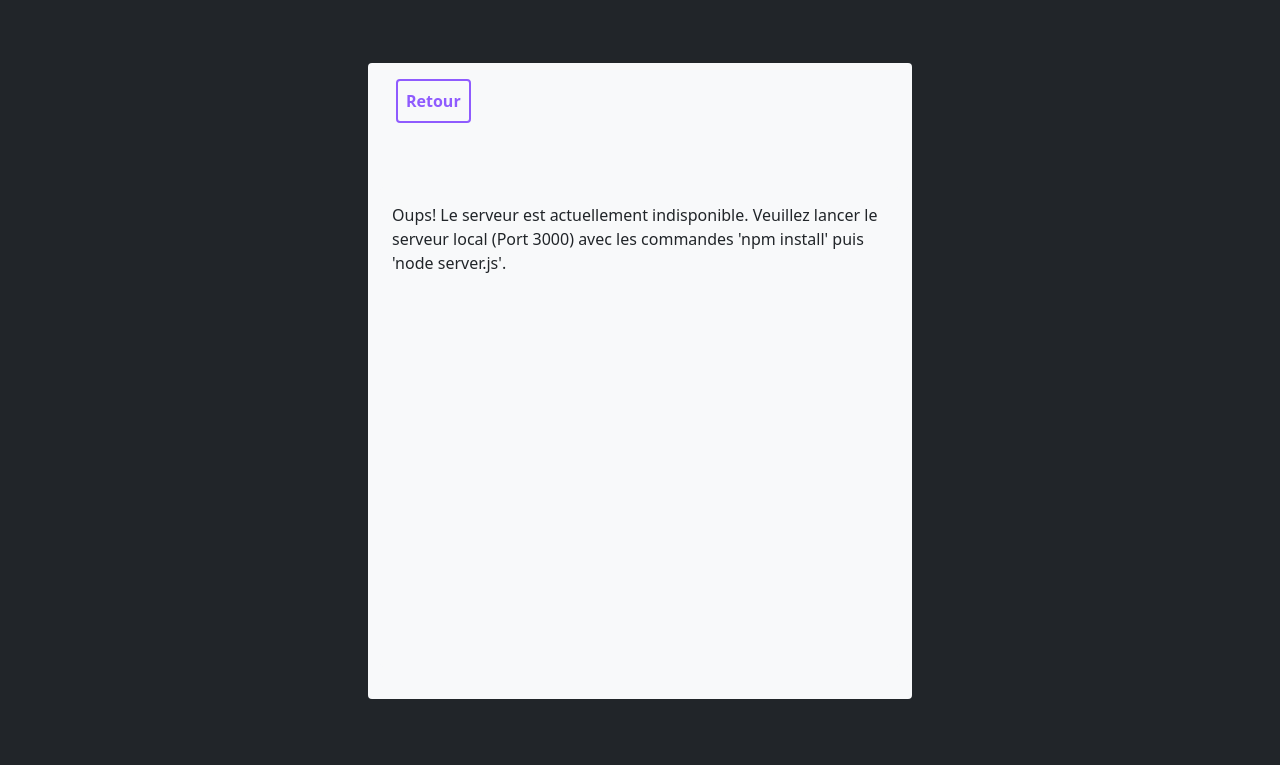
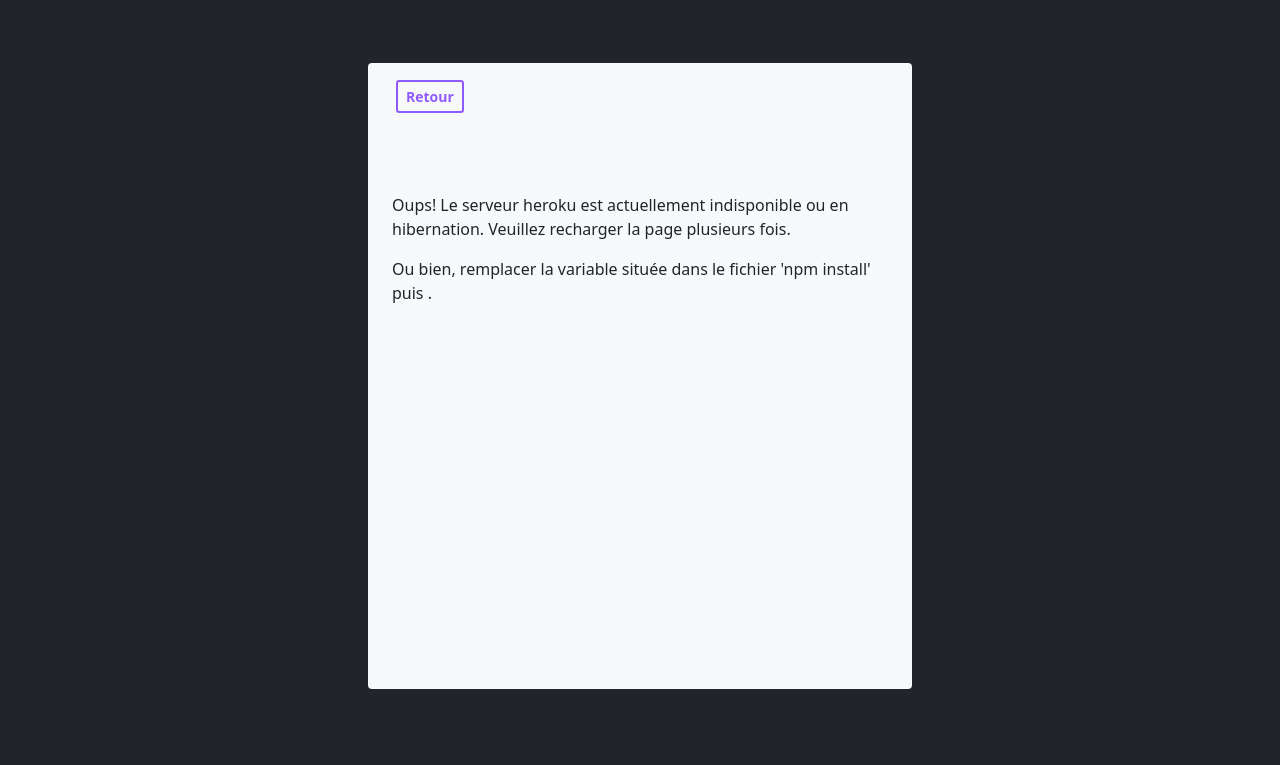
Before and after one commit to MartinBINARD/MartinBinard_5_23082021, a website: page Front-end/card.html in a window 1280 px wide. Shown: the part 76-841 px from the top of the page. Drawn offline with nearby package versions, Linux system fonts and the light colour scheme; no server answers; a web font is replaced by a local one.

Commit message:
Add instruction in README.md & new server error warning message

```diff
--- a/Front-end/card.html
+++ b/Front-end/card.html
@@ -61,7 +61,7 @@
       <!-- MODAL END-->
       <div class="d-flex align-items-stretch justify-content-center bg-dark py-5">
         <div class="container my-3 py-3 rounded bg-light" style="max-width: 34rem;">
-          <a href="index.html" class="btn fw-bold button-orinoco mb-5 mx-3">Retour</a>
+          <a href="index.html" class="btn btn-sm fw-bold button-orinoco mb-5 mx-3">Retour</a>
           <div class="card-fluid" id="main-content">
             <!-- CONTENT -->
           </div>
--- a/Front-end/public/js/api-config.js
+++ b/Front-end/public/js/api-config.js
@@ -1,3 +1,5 @@
 let apiURL = (location.hostname === 'localhost' || location.hostname === '127.0.0.1')
     ? 'http://localhost:3000'
     : 'https://oc-orinoco-binard.herokuapp.com'
+
+// let apiURL = 'http://localhost:3000';
--- a/Front-end/public/js/card.js
+++ b/Front-end/public/js/card.js
@@ -15,8 +15,8 @@ function getCardItem () {
                 <img class='img-fluid rounded' src=${datas.imageUrl} alt='appareil photo années 60'>
             </div>
             <div class='card-body mx-3'>
-                <div class='d-flex justify-content-between align-items-center'>
-                  <div class='card-title fs-3' id='itemName'>${datas.name}</div>
+                <div class='card-title d-flex justify-content-between align-items-center'>
+                  <div class='fs-3' id='itemName'>${datas.name}</div>
                   <div class='d-flex align-items-center fs-4'>
                     <div id='itemPrice'>${datas.price/1000}</div>
                     <div>€</div>
@@ -36,7 +36,7 @@ function getCardItem () {
                 </select>
             </div>
             <div class='d-flex align-items-center my-3'>
-                <button type='button' class='btn fw-bold button-orinoco ms-3' data-bs-toggle='modal' data-bs-target='#cartModal' id='buttonAddToCart'>Ajouter au panier</button>
+                <button type='button' class='btn btn-sm fw-bold button-orinoco ms-3' data-bs-toggle='modal' data-bs-target='#cartModal' id='buttonAddToCart'>Ajouter au panier</button>
             </div>`;
             // Loop display item options
             const itemLenses = datas.lenses;
--- a/Front-end/public/js/index.js
+++ b/Front-end/public/js/index.js
@@ -19,7 +19,7 @@ function getItems() {
               "<div class='card-title fs-3'>"+data.name+"</div>"+
               "<p class='card-text'>"+data.description+"</p>"+
               "<div class='d-flex justify-content-between align-items-center'>"+
-                "<a href='card.html?id="+data._id+"' class='btn fw-bold button-orinoco'>Voir le produit</a>"+
+                "<a href='card.html?id="+data._id+"' class='btn btn-sm fw-bold button-orinoco'>Voir le produit</a>"+
                 "<p class='fs-4'>"+(data.price/1000)+"€</p>"+
               "</div>"+
             "</div>"+
--- a/Front-end/public/js/main.js
+++ b/Front-end/public/js/main.js
@@ -4,7 +4,7 @@ showNumberOfItem();
 // Message data server error
 const serverError = function() {
     let mainContent = document.getElementById('main-content');
-    mainContent.innerHTML = "<div class='container my-3 py-3 rounded bg-light' style='max-width: 34rem; height: 60vh'><div><p>Oups! Le serveur est actuellement indisponible. Veuillez lancer le serveur local (Port 3000) avec les commandes 'npm install' puis 'node server.js'.</p></div></div>";
+    mainContent.innerHTML = "<div class='container my-3 py-3 rounded bg-light' style='max-width: 34rem; height: 60vh'><p>Oups! Le serveur heroku est actuellement indisponible ou en hibernation. Veuillez recharger la page plusieurs fois.</p><p>Ou bien, remplacer la variable <span class='fw-bold>'let apiURL = 'http://localhost:3000''</span> située dans le fichier <span class='fw-bold>api-config.js</span>.<p> Veuillez lancer le serveur local (Port 3000) avec les commandes <span class='fw-bold>'npm install'</span> puis <span class='fw-bold>'node server.js'</span>.</p></div>";
     mainContent.classList.add("text-dark");
 }
 
--- a/Front-end/sass/components/_button-orinoco.scss
+++ b/Front-end/sass/components/_button-orinoco.scss
@@ -1,7 +1,7 @@
 .button-orinoco {
     color: #8f5bfe;
     border: 2px solid #8f5bfe;
-    padding: 0.5rem;
+    margin: 0.1rem;
         &:hover{
             color: white;
             background-color: #8f5bfe;
```
Also changed, not shown: Front-end/cart-order.html (+1 -1 lines), Front-end/validation.html (+1 -1 lines), Front-end/public/css/style.css, README.md.
